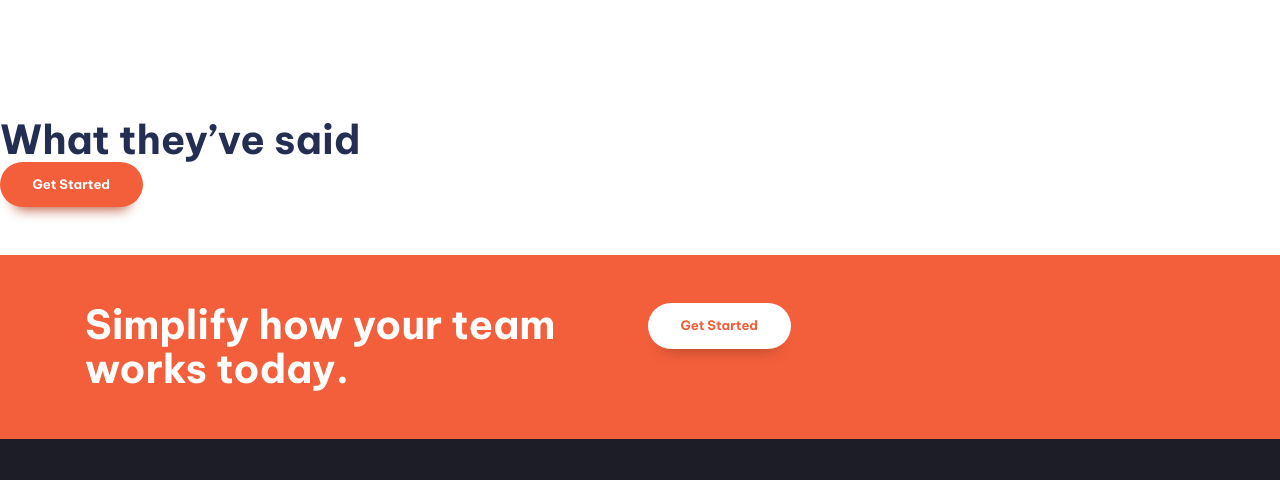
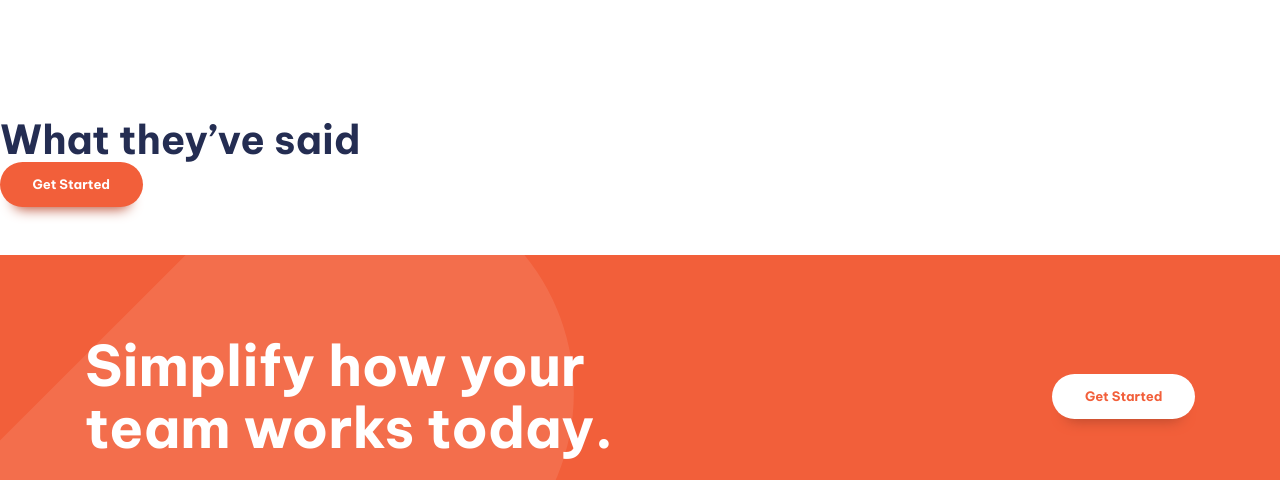
Before and after one commit to mazenadel19/FEM-Manage-Landing-Page, a website built with Vite: page index.html in a window 1280 px wide. Shown: the part 1199-1679 px from the top of the page. Built offline with nearby package versions, Linux system fonts and the light colour scheme.

Commit message:
Finish CTA

```diff
--- a/index.html
+++ b/index.html
@@ -147,17 +147,17 @@
         <button class="button">Get Started</button>
       </section>
 
-      <section class="cta | bg-accent-400 text-neutral-100 padding-block-700">
+      <section class="cta | bg-accent-400 text-neutral-100 padding-block-900">
         <!-- component | utility classes -->
         <div class="container">
-          <div class="even-columns">
+          <div class="even-columns vertical-align-center">
             <div>
-              <p class="fs-secondary-heading fw-bold">
+              <p class="fs-primary-heading fw-bold">
                 Simplify how your team works today.
               </p>
             </div>
 
-            <div>
+            <div class="justify-self-end-md">
               <button class="button" data-type="inverted">Get Started</button>
             </div>
           </div>
@@ -194,7 +194,7 @@
           </div>
 
           <div>
-            <form action="">
+            <form >
               <input type="email" />
               <button type="button">Go</button>
             </form>
--- a/styles/style.css
+++ b/styles/style.css
@@ -1,3 +1,5 @@
+/* *component classes* */
+
 :root {
   --clr-accent-500: hsl(12, 60%, 45%);
   --clr-accent-400: hsl(12, 88%, 59%);
@@ -67,7 +69,7 @@ p:not([class]) {
   max-width: 32ch;
 }
 
-p[data-width='wide'] {
+p[data-width="wide"] {
   max-width: 42ch;
 }
 
@@ -185,3 +187,28 @@ p[data-width='wide'] {
     display: none;
   }
 }
+
+/* cta */
+
+.cta {
+  position: relative;
+  isolation: isolate;
+  text-align: center;
+}
+@media (min-width: 50em) {
+  .cta {
+    text-align: left;
+  }
+}
+
+.cta::before {
+  content: "";
+  position: absolute;
+  z-index: -1;
+  inset: 0;
+  background-image: url("../assets/images/bg-tablet-pattern.svg"),
+    url("../assets/images/bg-tablet-pattern.svg");
+  background-position: -15rem -5rem, 80rem -42rem;
+  background-repeat: no-repeat;
+  opacity: 0.1;
+}
--- a/styles/utilities.css
+++ b/styles/utilities.css
@@ -1,4 +1,4 @@
-/* utility classes */
+/* *utility classes* */
 
 .visually-hidden {
   position: absolute;
@@ -23,14 +23,6 @@
   margin-inline: auto;
 }
 
-/* .flow > * + * {
-  outline: 3px solid lime;
-} */
-
-:where(.flow :not(:first-child)) {
-  margin-top: var(--flow-spacer, 3em);
-}
-
 .even-columns {
   display: grid;
   gap: 1rem;
@@ -41,6 +33,28 @@
     grid-auto-flow: column;
     grid-auto-columns: 1fr;
   }
+}
+
+.vertical-align-center {
+  align-items: center;
+}
+
+.justify-self-end {
+  justify-self: end;
+}
+
+@media (min-width: 50em) {
+  .justify-self-end-md {
+    justify-self: end;
+  }
+}
+
+/* .flow > * + * {
+  outline: 3px solid lime;
+} */
+
+:where(.flow :not(:first-child)) {
+  margin-top: var(--flow-spacer, 3em);
 }
 
 .text-primary-400 {
```
